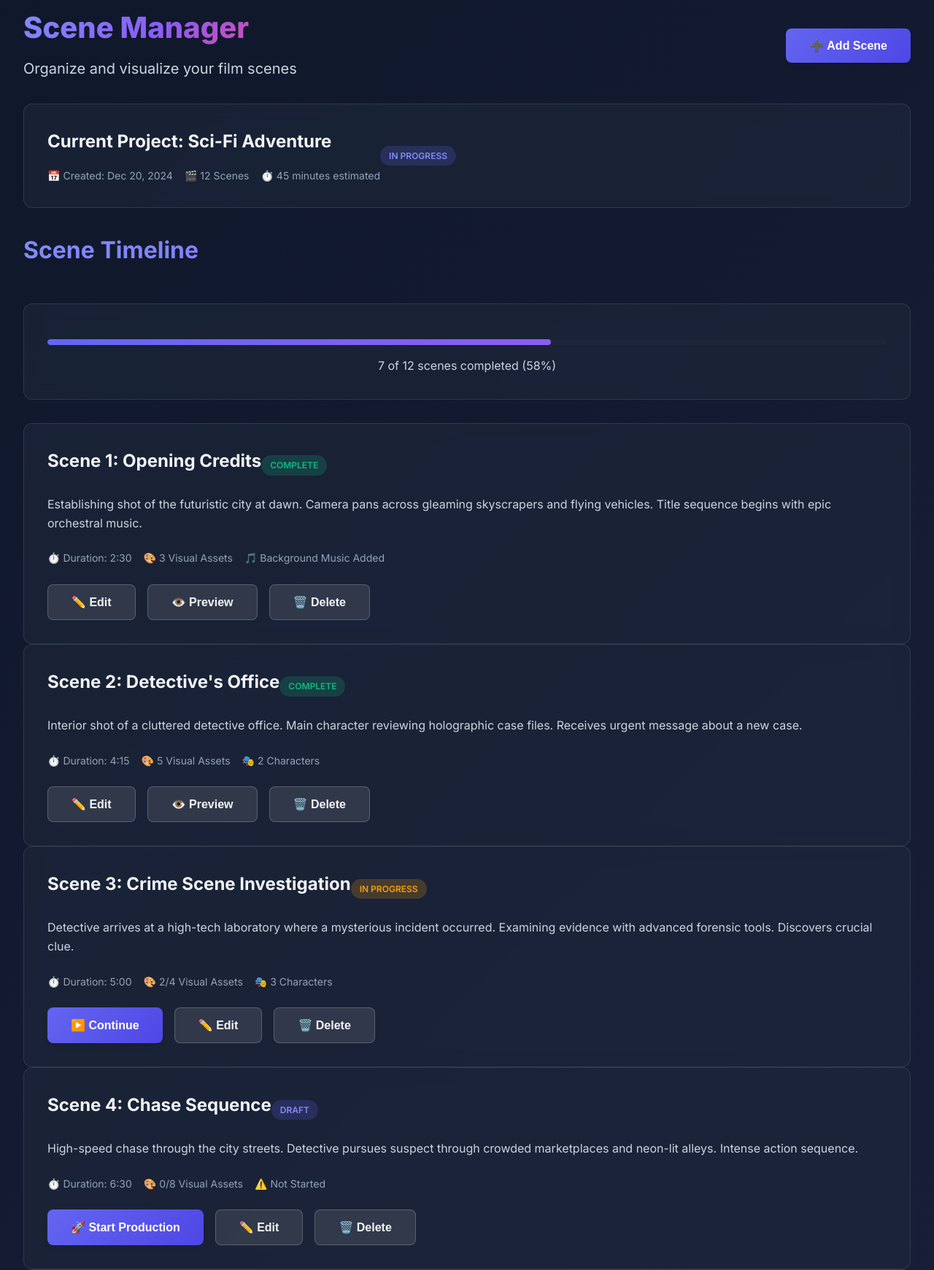
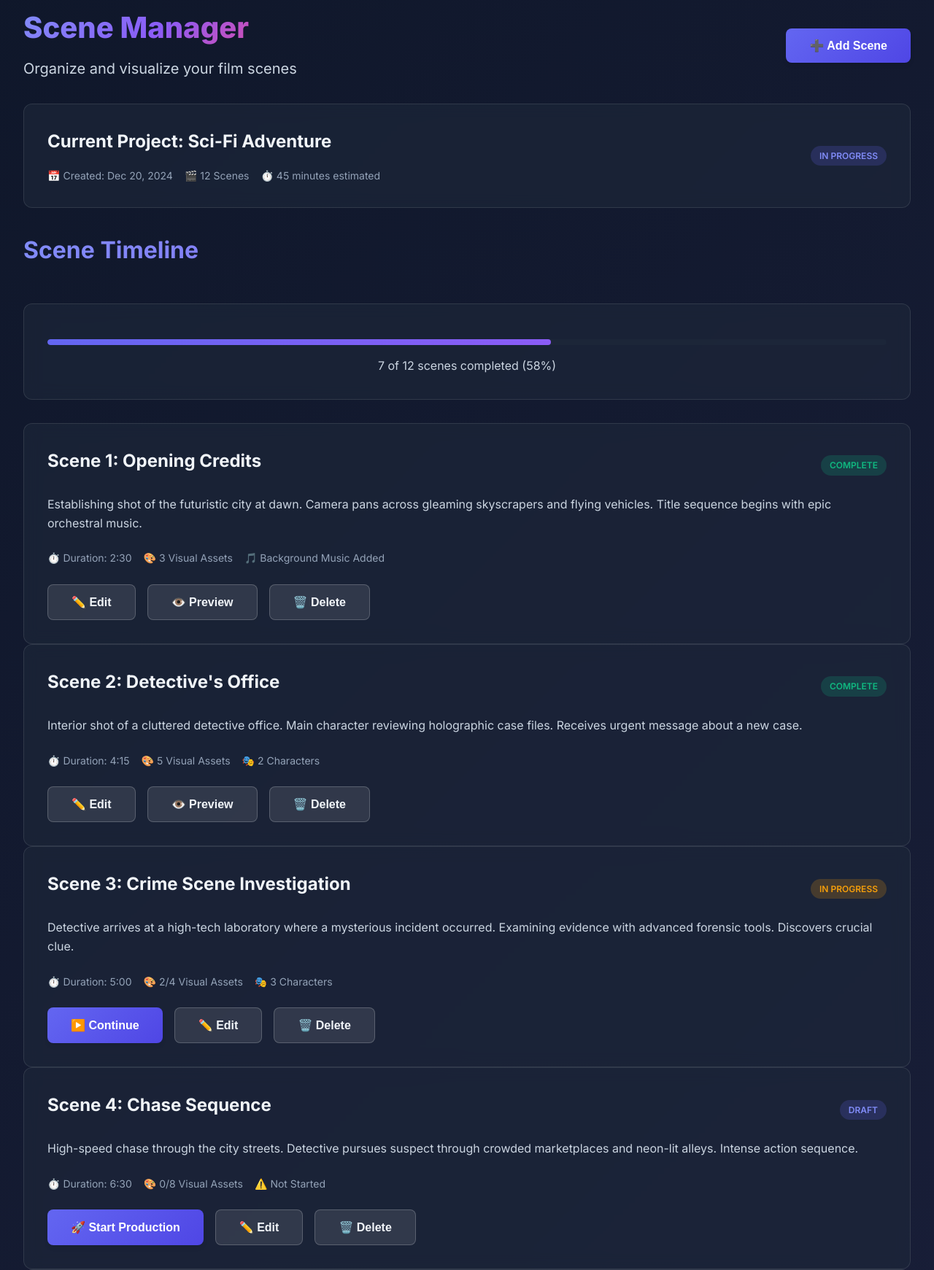
Before and after one commit to AI-Empower-HQ-360/AI-Film-Studio, a FastAPI app: page /scenes.html in a window 1280 px wide. Shown: the part 134-1875 px from the top of the page at 73% size. Run offline with FastAPI, Linux system fonts and the light colour scheme.

Commit message:
Add missing justify-between CSS utility class
Co-authored-by: AI-Empower-HQ-360 <214929147+AI-Empower-HQ-360@users.noreply.github.com>

```diff
--- a/src/static/css/styles.css
+++ b/src/static/css/styles.css
@@ -507,6 +507,10 @@ body {
   justify-content: center;
 }
 
+.justify-between {
+  justify-content: space-between;
+}
+
 .gap-1 { gap: var(--spacing-xs); }
 .gap-2 { gap: var(--spacing-sm); }
 .gap-3 { gap: var(--spacing-md); }
```
